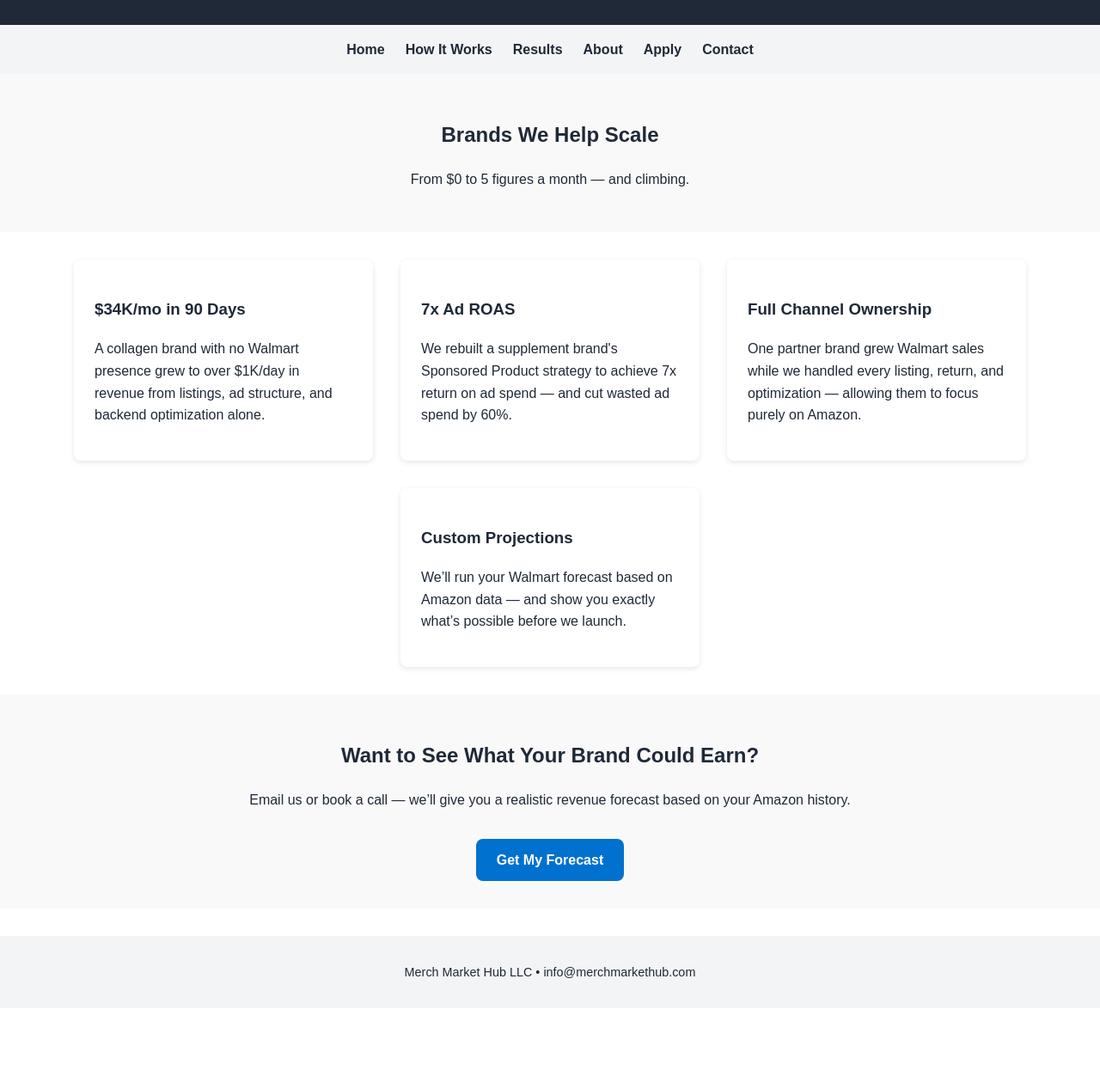
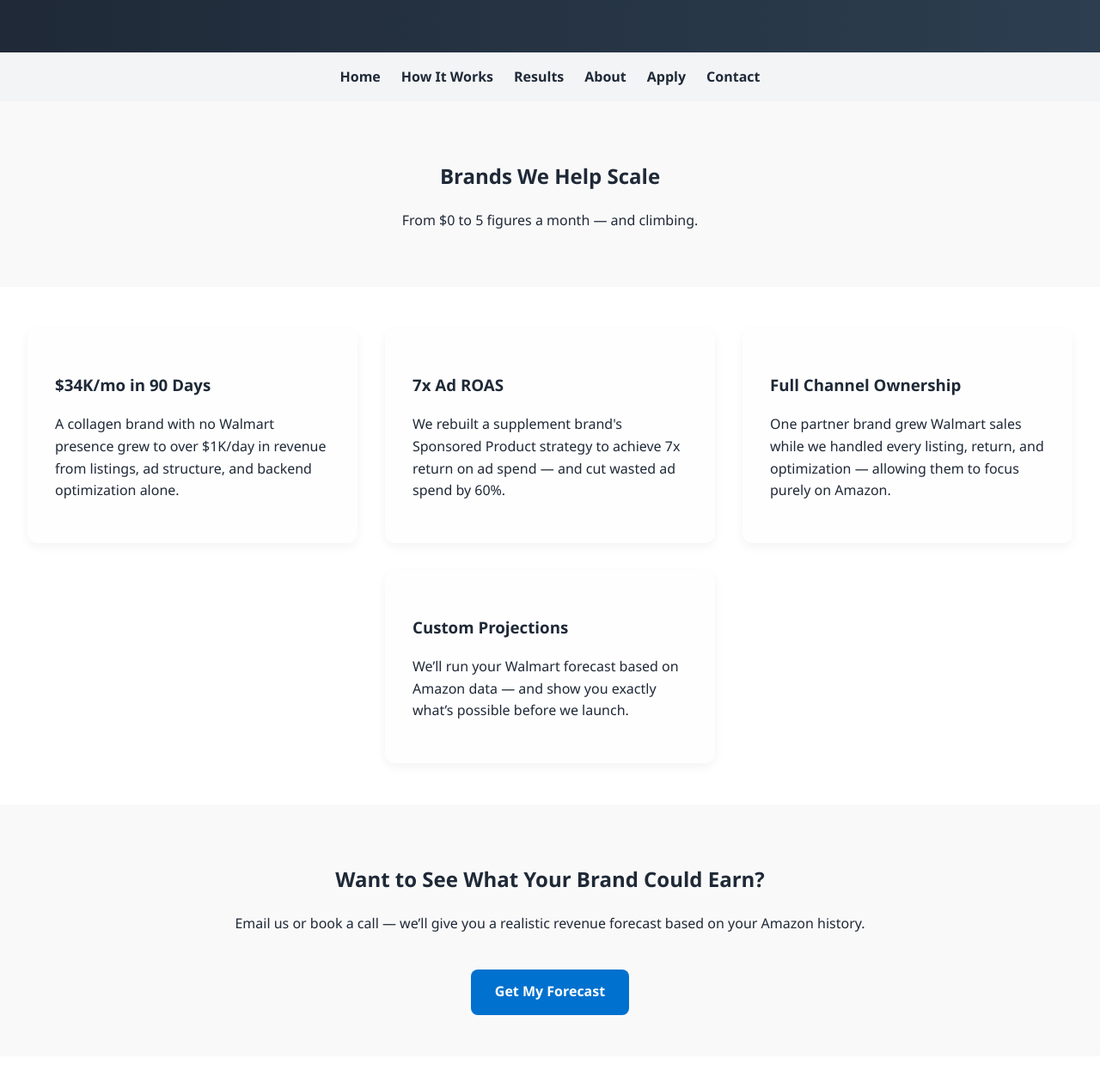
Before and after one commit to dylsnake4/merchmarkethub, a plain HTML site: page results.html in a window 1280 px wide. Shown: the part 171-1438 px from the top of the page at 86% size. Before the commit the page ends 1344 px from the top, so only its background shows below. Drawn offline with Linux system fonts and the light colour scheme.

Commit message:
Update style.css

```diff
--- a/style.css
+++ b/style.css
@@ -1,40 +1,61 @@
+/* Redesigned style.css for Merch Market Hub Walmart Site */
+
 body {
   margin: 0;
-  font-family: Arial, sans-serif;
+  font-family: 'Segoe UI', Tahoma, Geneva, Verdana, sans-serif;
   background-color: #ffffff;
   color: #1f2937;
   line-height: 1.6;
 }
 
 header {
-  background-color: #1f2937;
+  background: linear-gradient(90deg, #1f2937, #2c3e50);
   color: white;
-  padding: 2rem;
+  padding: 3rem 1rem;
   text-align: center;
+  animation: fadeInDown 1s ease-in-out;
 }
 
 nav {
   display: flex;
   justify-content: center;
+  flex-wrap: wrap;
   gap: 1.5rem;
   background-color: #f3f4f6;
   padding: 1rem;
+  position: sticky;
+  top: 0;
+  z-index: 1000;
 }
 
 nav a {
   color: #1f2937;
   text-decoration: none;
-  font-weight: bold;
+  font-weight: 600;
+  position: relative;
+  transition: color 0.3s ease;
 }
 
-nav a:hover {
-  color: #0071ce;
+nav a::after {
+  content: '';
+  position: absolute;
+  width: 0;
+  height: 2px;
+  bottom: -3px;
+  left: 0;
+  background-color: #0071ce;
+  transition: width 0.3s ease;
+}
+
+nav a:hover::after {
+  width: 100%;
 }
 
 .hero {
-  padding: 2rem;
+  padding: 3rem 1rem;
   text-align: center;
-  background-color: #f9f9f9;
+  background: #f9f9f9;
+  animation: fadeInUp 1s ease-in-out;
 }
 
 .info-content {
@@ -42,43 +63,51 @@ nav a:hover {
   flex-wrap: wrap;
   justify-content: center;
   gap: 2rem;
-  padding: 2rem;
+  padding: 3rem 1rem;
+  background-color: #ffffff;
 }
 
 .info-block {
-  flex: 1 1 250px;
-  background: #ffffff;
-  padding: 1.5rem;
-  border-radius: 8px;
-  box-shadow: 0 2px 6px rgba(0, 0, 0, 0.1);
-  max-width: 300px;
+  flex: 1 1 280px;
+  background: #fefefe;
+  padding: 2rem;
+  border-radius: 12px;
+  box-shadow: 0 4px 12px rgba(0, 0, 0, 0.05);
+  max-width: 320px;
   text-align: left;
+  transition: transform 0.3s ease;
+}
+
+.info-block:hover {
+  transform: translateY(-5px);
 }
 
 .cta-button {
   display: inline-block;
-  margin-top: 1rem;
-  padding: 0.75rem 1.5rem;
+  margin-top: 1.5rem;
+  padding: 0.85rem 1.75rem;
   background-color: #0071ce;
   color: white;
   border: none;
   border-radius: 8px;
   text-decoration: none;
   font-weight: bold;
-  transition: background-color 0.3s ease;
+  font-size: 1rem;
+  transition: background-color 0.3s ease, transform 0.2s ease;
 }
 
 .cta-button:hover {
   background-color: #005ea8;
+  transform: scale(1.05);
 }
 
 footer {
-  background-color: #f3f4f6;
-  color: #1f2937;
-  padding: 1rem;
+  background-color: #1f2937;
+  color: #f3f4f6;
+  padding: 2rem 1rem;
   text-align: center;
   font-size: 0.9rem;
-  margin-top: 2rem;
+  margin-top: 3rem;
 }
 
 iframe {
@@ -86,3 +115,25 @@ iframe {
   border-radius: 8px;
   box-shadow: 0 2px 10px rgba(0, 0, 0, 0.05);
 }
+
+@keyframes fadeInUp {
+  from {
+    opacity: 0;
+    transform: translateY(30px);
+  }
+  to {
+    opacity: 1;
+    transform: translateY(0);
+  }
+}
+
+@keyframes fadeInDown {
+  from {
+    opacity: 0;
+    transform: translateY(-30px);
+  }
+  to {
+    opacity: 1;
+    transform: translateY(0);
+  }
+}
```
